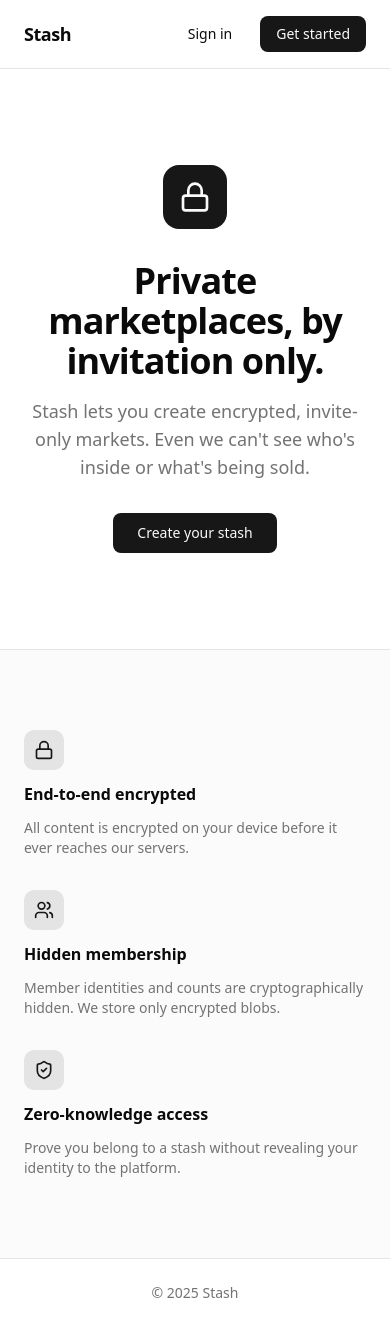
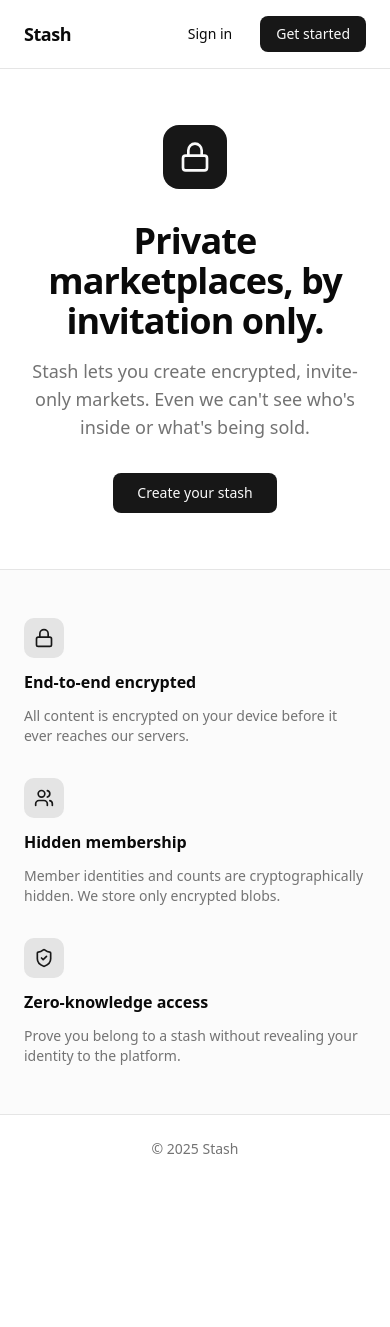
Before and after one commit to 6Leoo6/stash, a Next.js app: page / in a window 390 px wide. After the commit the page ends 1183 px from the top, so only its background shows below. Built offline with nearby package versions, Linux system fonts and the light colour scheme.

Commit message:
Make navbar icon-only on mobile and reduce landing page padding

```diff
--- a/app/page.tsx
+++ b/app/page.tsx
@@ -17,7 +17,7 @@
         </nav>
       </header>
 
-      <section className="flex flex-1 flex-col items-center justify-center gap-8 px-6 py-24 text-center">
+      <section className="flex flex-1 flex-col items-center justify-center gap-8 px-6 py-14 sm:py-24 text-center">
         <div className="flex h-16 w-16 items-center justify-center rounded-2xl bg-primary text-primary-foreground">
           <Lock className="h-8 w-8" />
         </div>
@@ -37,7 +37,7 @@
         </Button>
       </section>
 
-      <section className="border-t bg-muted/40 px-6 py-20">
+      <section className="border-t bg-muted/40 px-6 py-12 sm:py-20">
         <div className="mx-auto grid max-w-4xl gap-8 sm:grid-cols-3">
           <Feature
             icon={<Lock className="h-5 w-5" />}
--- a/components/layout/navbar.tsx
+++ b/components/layout/navbar.tsx
@@ -24,13 +24,13 @@
       <div className="flex items-center gap-1">
         <Button variant="ghost" size="sm" asChild>
           <Link href="/profile">
-            <UserCircle className="h-4 w-4 mr-2" />
-            Profile
+            <UserCircle className="h-4 w-4 sm:mr-2" />
+            <span className="hidden sm:inline">Profile</span>
           </Link>
         </Button>
         <Button variant="ghost" size="sm" onClick={handleLogout}>
-          <LogOut className="h-4 w-4 mr-2" />
-          Sign out
+          <LogOut className="h-4 w-4 sm:mr-2" />
+          <span className="hidden sm:inline">Sign out</span>
         </Button>
       </div>
     </header>
```
